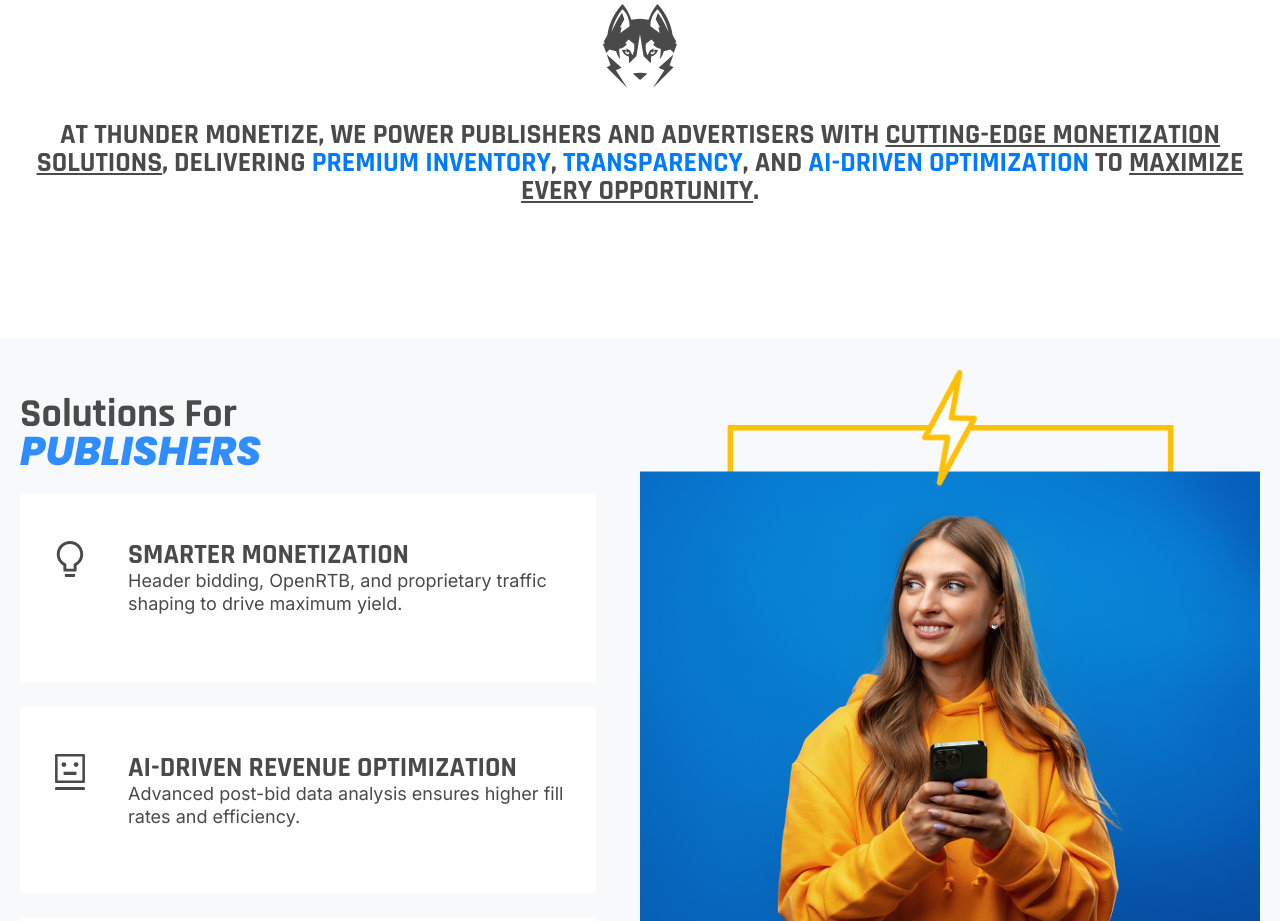
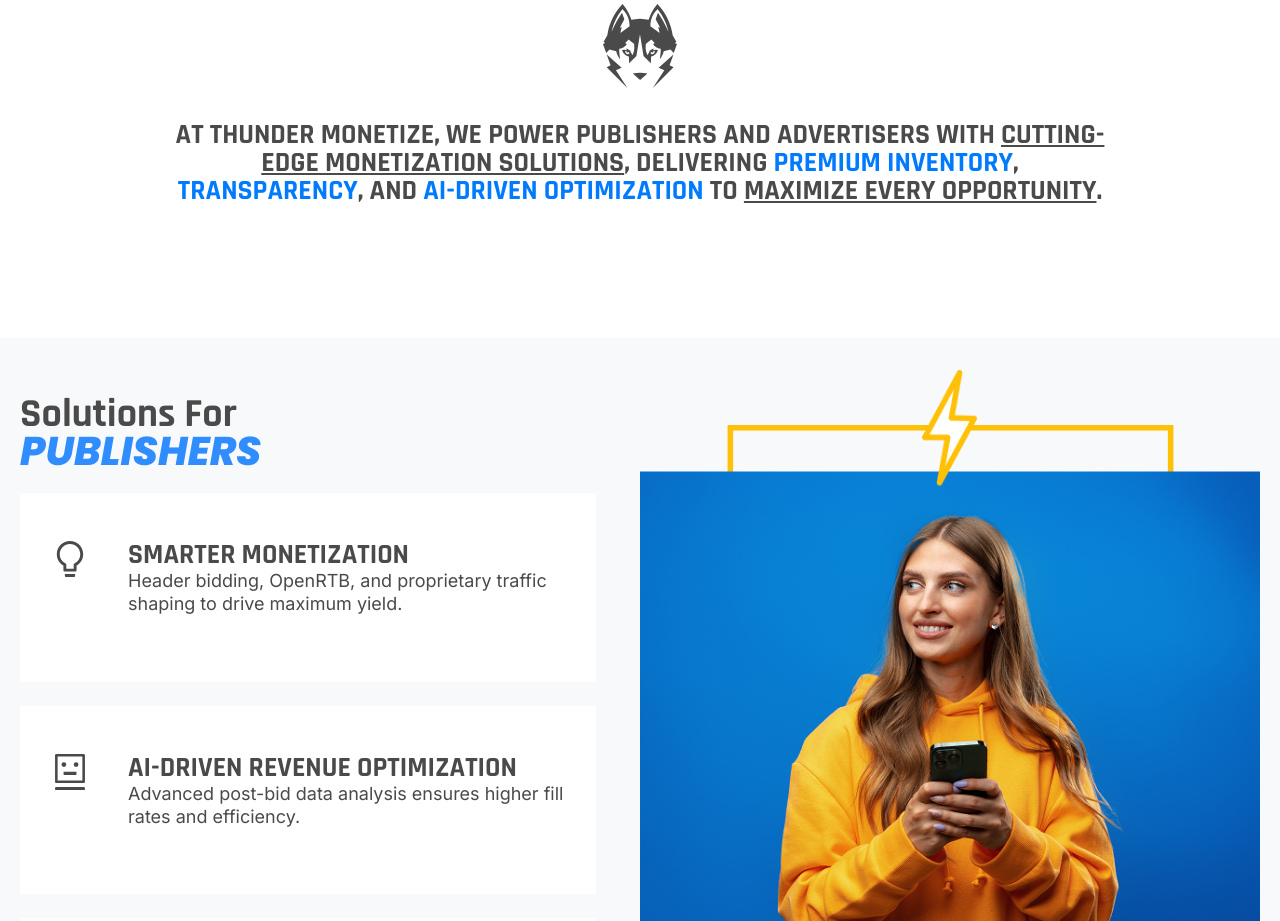
Before and after one commit to jwong65/vite-react-site, a React (Vite) app: page / in a window 1280 px wide. Shown: the part 1080-2001 px from the top of the page. Built offline with nearby package versions, Linux system fonts and the light colour scheme.

Commit message:
Fixed syntax error with text-overlay-2, fixed home-container-2-wrapper color

```diff
--- a/src/pages/home.css
+++ b/src/pages/home.css
@@ -46,10 +46,7 @@
     left: 0;
     width: 50%;
     height: 100%;
-
     background-color: #F8F9FA;
-
-
     display: flex;
     flex-direction: column;
     justify-content: center;
@@ -132,7 +129,7 @@
 }
 .home-container-2-wrapper{
     width: 100vw;
-    background-color: #FFF;;
+    background-color: #FFF;
     display: flex;
     justify-content: center;
     padding: 0;
@@ -270,7 +267,7 @@
 }
 
 .text-overlay-2{
-    max-width:945pxa;
+    max-width:945px;
     text-align: center;
     color: var(--Primary-Thunderstorm-Gray, #4A4A4A);
     text-align: center;
```
